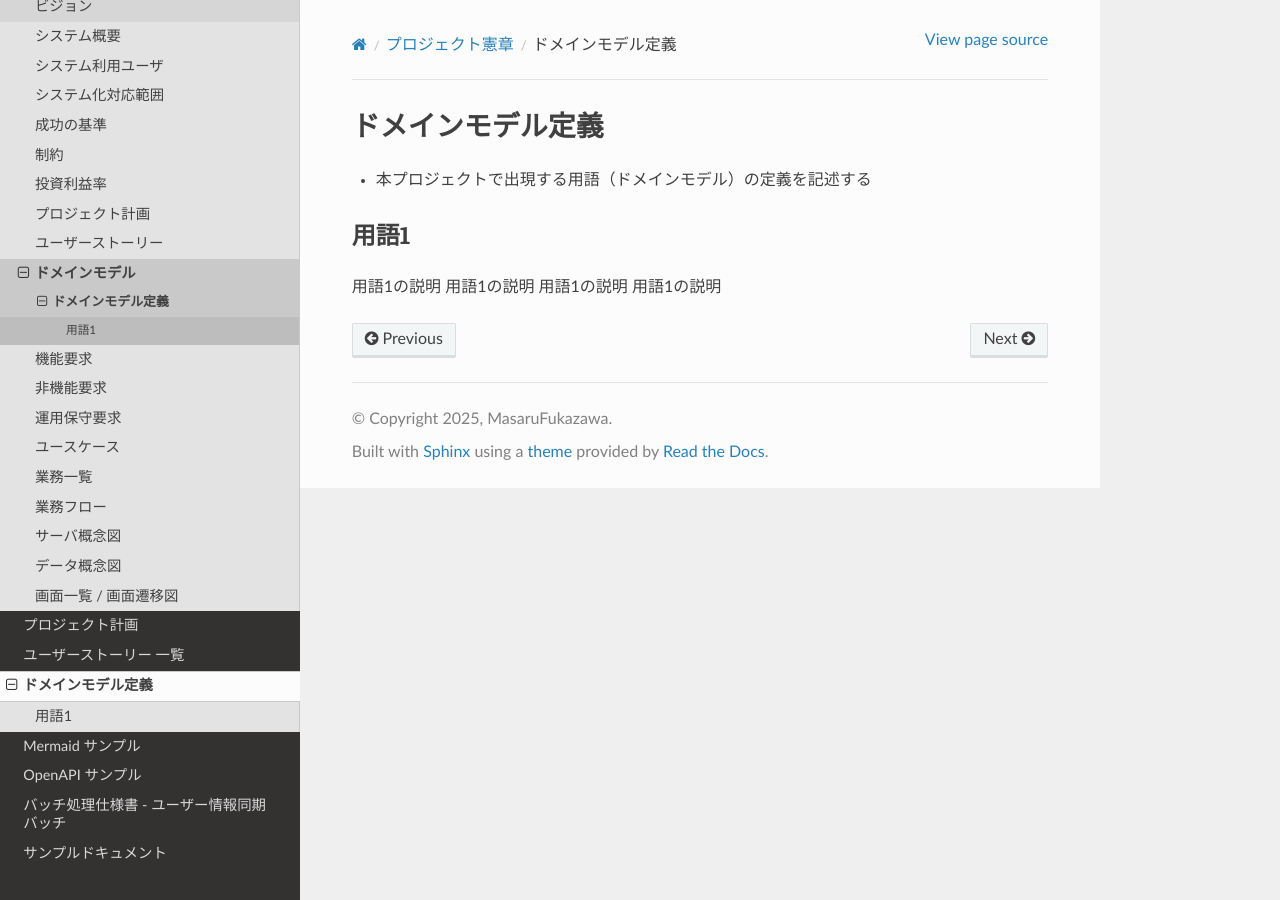
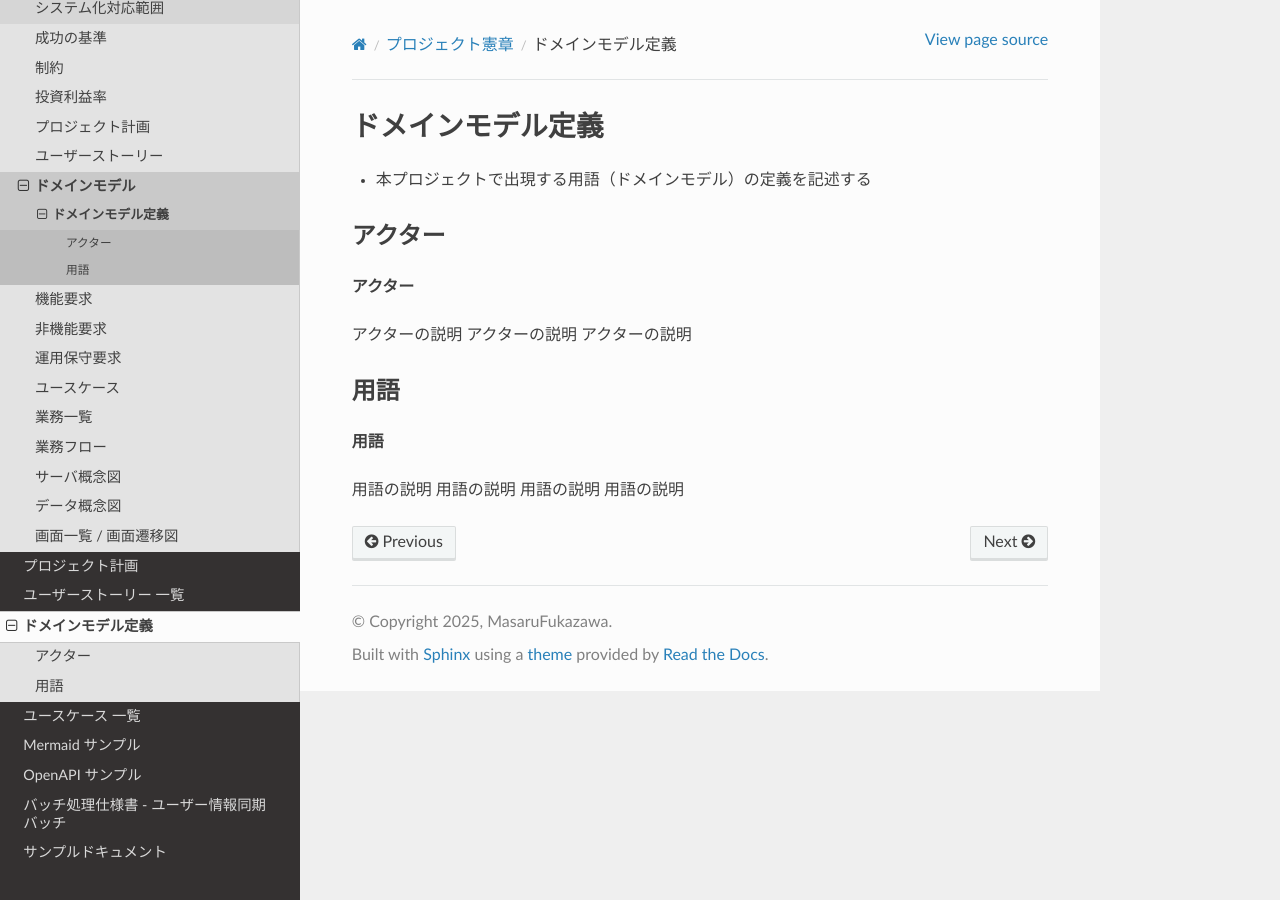
Before and after one commit to MasaruFukazawa/designdocs-sample.fukazawasoftwaredevelopment.com, a Sphinx documentation site: the page built from source/domain_model.rst, in a window 1280 px wide. Built offline with Sphinx 7.4.7 and the Read the Docs theme 3.1.0, drawn with Linux system fonts in a browser that asks for light colours; pages that are not in the unit, such as notebooks, are missing from menus.

Commit message:
ユースケース機能とドキュメントを追加
- アクター別構造のユースケース図テンプレートを追加
- 標準形式に従ったユースケース記述テンプレートを追加
- 包括的なユースケース作成ルール (.cursor/usecase.md) を作成
- ワークフロー確立: issue -> user_story -> domain_model -> usecase
- ユースケース索引 (source/usecase.rst) を追加
- domain_modelとの用語統一を確保
- ユースケース図と詳細記述の両方に対応

```diff
--- a/source/domain_model.rst
+++ b/source/domain_model.rst
@@ -8,11 +8,22 @@
 
 - 本プロジェクトで出現する用語（ドメインモデル）の定義を記述する
 
-
-用語1
+アクター
 --------------------------------------------
 
-用語1の説明
-用語1の説明
-用語1の説明
-用語1の説明
+**アクター**
+
+アクターの説明
+アクターの説明
+アクターの説明
+
+
+用語
+--------------------------------------------
+
+**用語**
+
+用語の説明
+用語の説明
+用語の説明
+用語の説明
--- a/source/index.rst
+++ b/source/index.rst
@@ -8,12 +8,12 @@
 
 .. toctree::
    :maxdepth: 1
-   :caption: Contents:
 
    project_charter
    project_plan
    user_story
    domain_model
+   usecase
 
    mermaid-sample
    openapi-sample
--- /dev/null
+++ b/source/usecase.rst
@@ -0,0 +1,8 @@
+ユースケース 一覧
+============================================
+
+.. toctree::
+   :maxdepth: 1
+
+  usecase/diagram
+  usecase/template
--- /dev/null
+++ b/source/usecase/diagram.rst
@@ -0,0 +1,7 @@
+ユースケース図
+============================================
+
+[ アクター ] が行えるユースケース
+--------------------------------------------
+
+.. mermaid::
```
Also changed, not shown: source/usecase/template.rst (added, +30 -0 lines), .cursor/usecase.md (added), 1 other file.
